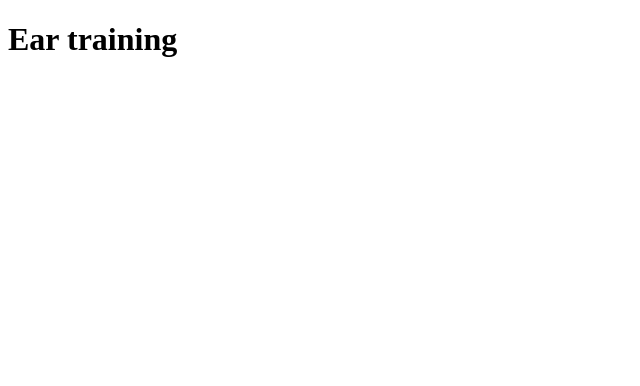
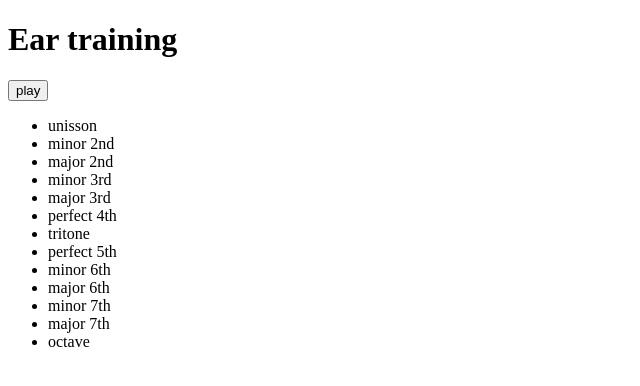
Before and after one commit to Vincent-vst/deusnatura, a React (Vite) app: page /eartraining in a window 1280 px wide. Shown: the top 386 px of the page, without its empty margins (0-640 px from the left). Built offline with nearby package versions, Linux system fonts and the light colour scheme.

Commit message:
update EarTraining : play interval

```diff
--- a/package.json
+++ b/package.json
@@ -18,6 +18,7 @@
   },
   "devDependencies": {
     "@eslint/js": "^9.9.0",
+    "@types/howler": "^2.2.11",
     "@types/react": "^18.3.3",
     "@types/react-dom": "^18.3.0",
     "@vitejs/plugin-react": "^4.3.1",
--- a/src/core/IntervalPlayer.tsx
+++ b/src/core/IntervalPlayer.tsx
@@ -0,0 +1,121 @@
+export const intervalNames = [
+  "unisson",
+  "minor 2nd",
+  "major 2nd",
+  "minor 3rd",
+  "major 3rd",
+  "perfect 4th",
+  "tritone",
+  "perfect 5th",
+  "minor 6th",
+  "major 6th",
+  "minor 7th",
+  "major 7th",
+  "octave",
+];
+
+const notes = [
+  "A0",
+  "Bb0",
+  "B0",
+  "C1",
+  "Db1",
+  "D1",
+  "Eb1",
+  "E1",
+  "F1",
+  "Gb1",
+  "G1",
+  "Ab1",
+  "A1",
+  "Bb1",
+  "B1",
+  "C2",
+  "Db2",
+  "D2",
+  "Eb2",
+  "E2",
+  "F2",
+  "Gb2",
+  "G2",
+  "Ab2",
+  "A2",
+  "Bb2",
+  "B2",
+  "C3",
+  "Db3",
+  "D3",
+  "Eb3",
+  "E3",
+  "F3",
+  "Gb3",
+  "G3",
+  "Ab3",
+  "A3",
+  "Bb3",
+  "B3",
+  "C4",
+  "Db4",
+  "D4",
+  "Eb4",
+  "E4",
+  "F4",
+  "Gb4",
+  "G4",
+];
+
+function sleep(time: number) {
+  return new Promise((resolve) => setTimeout(resolve, time));
+}
+
+export default function playInterval(note1: string, note2: string) {
+  const sound1 = new Howl({
+    src: [`/src/assets/audio/notes/${note1}.wav`],
+    onplay: function () {
+      sleep(1000).then(() => {
+        sound2.play();
+      });
+    },
+  });
+
+  const sound2 = new Howl({
+    src: [`/src/assets/audio/notes/${note2}.wav`],
+  });
+  sound1.play();
+}
+
+export function getRandomNotes() {
+  const index1 = Math.floor(Math.random() * notes.length);
+  const minIndex = Math.max(0, index1 - 12);
+  const maxIndex = Math.min(notes.length - 1, index1 + 12);
+  const index2 =
+    Math.floor(Math.random() * (maxIndex - minIndex + 1)) + minIndex;
+  return [notes[index1], notes[index2]];
+}
+
+export function playRandomInterval() {
+  const notes = getRandomNotes();
+  console.log(notes);
+  console.log(getIntervalName(notes[0], notes[1]));
+  playInterval(notes[0], notes[1]);
+}
+
+function getIntervalName(note1: string, note2: string) {
+  const index1 = notes.indexOf(note1);
+  const index2 = notes.indexOf(note2);
+
+  const interval = Math.abs(index2 - index1);
+
+  if (interval === 0) {
+    return "unisson";
+  } else if (interval + 1 > 12) {
+    return (
+      intervalNames[interval + (1 % 12)] +
+      "(" +
+      Math.floor(interval + 1 / 12) +
+      "octaves)"
+    );
+  } else {
+    return intervalNames[interval];
+  }
+}
--- a/src/core/SightReadingCore.tsx
+++ b/src/core/SightReadingCore.tsx
@@ -40,6 +40,31 @@ const score = [
   "https://musescore.com/user/17829001/scores/9091649",
   "https://musescore.com/user/9898486/scores/5679971",
   "https://musescore.com/user/21640316/scores/6240679",
+  "https://musescore.com/user/23784/scores/205736",
+  "https://musescore.com/user/27439014/scores/5320866",
+  "https://musescore.com/user/15111/scores/39881",
+  "https://musescore.com/user/7307766/scores/5690922",
+  "https://musescore.com/user/19658656/scores/6288506",
+  "https://musescore.com/user/293771/scores/339546",
+  "https://musescore.com/user/1198636/scores/5122739",
+  "https://musescore.com/user/203715/scores/208726",
+  "https://musescore.com/user/13502736/scores/5588950",
+  "https://musescore.com/user/24713/scores/42284",
+  "https://musescore.com/user/30010606/scores/5331148",
+  "https://musescore.com/user/166653/scores/171357",
+  "https://musescore.com/user/11083396/scores/6061339",
+  "https://musescore.com/user/191296/scores/181704",
+  "https://musescore.com/user/20979201/scores/5560263",
+  "https://musescore.com/user/35766237/scores/11779768",
+  "https://musescore.com/user/32442859/scores/5612944",
+  "https://musescore.com/user/31647742/scores/5660764",
+  "https://musescore.com/user/8100131/scores/5470571",
+  "https://musescore.com/user/37450011/scores/11656621",
+  "https://musescore.com/user/38018912/scores/9976861",
+  "https://musescore.com/user/13657576/scores/4870623",
+  "https://musescore.com/user/17349061/scores/5217900",
+  "https://musescore.com/user/14493821/scores/4370201",
+  "https://musescore.com/jacobviolinist/scores/321951"
 ];
 
 export function randomScoreURL() {
--- a/src/pages/EarTraining.tsx
+++ b/src/pages/EarTraining.tsx
@@ -1,26 +1,18 @@
-import { Howl, Howler } from "howler";
+import { Howl } from "howler";
+import { playRandomInterval, intervalNames } from "../core/IntervalPlayer";
 
-const EarTraining = () => {
-  const sound = new Howl({
-    src: ["/src/assets/audio/notes/A3.wav"],
-    html5: true,
-  });
-  const sound2 = new Howl({
-    src: ["/src/assets/audio/notes/B3.wav"],
-    html5: true,
-  });
-  sound.play();
-  sound2.play();
+export default function EarTraining() {
   return (
     <div>
       <h1>Ear training</h1>
-      {/* TODO : try to play notes first
-      Then play interval
-      then say which interval it is
-      https://jsfiddle.net/2syojed6/2/
-      */}
+      <button type="button" onClick={() => playRandomInterval()}>
+        play
+      </button>
+      <ul>
+        {intervalNames.map((interval) => (
+          <li key={interval}><a href={void(0)} onClick={()=> console.log(interval)}>{interval}</a></li>
+        ))}
+      </ul>
     </div>
   );
-};
-
-export default EarTraining;
+}
--- a/src/pages/SightReading.tsx
+++ b/src/pages/SightReading.tsx
@@ -1,8 +1,6 @@
 import { randomScoreURL, createTag } from "../core/SightReadingCore";
 
 export default function SightReading() {
-
-
   return (
     <>
       <h1>Sight reading</h1>
```
Also changed, not shown: 1 other file (tests, documents, lock files or other folders).
